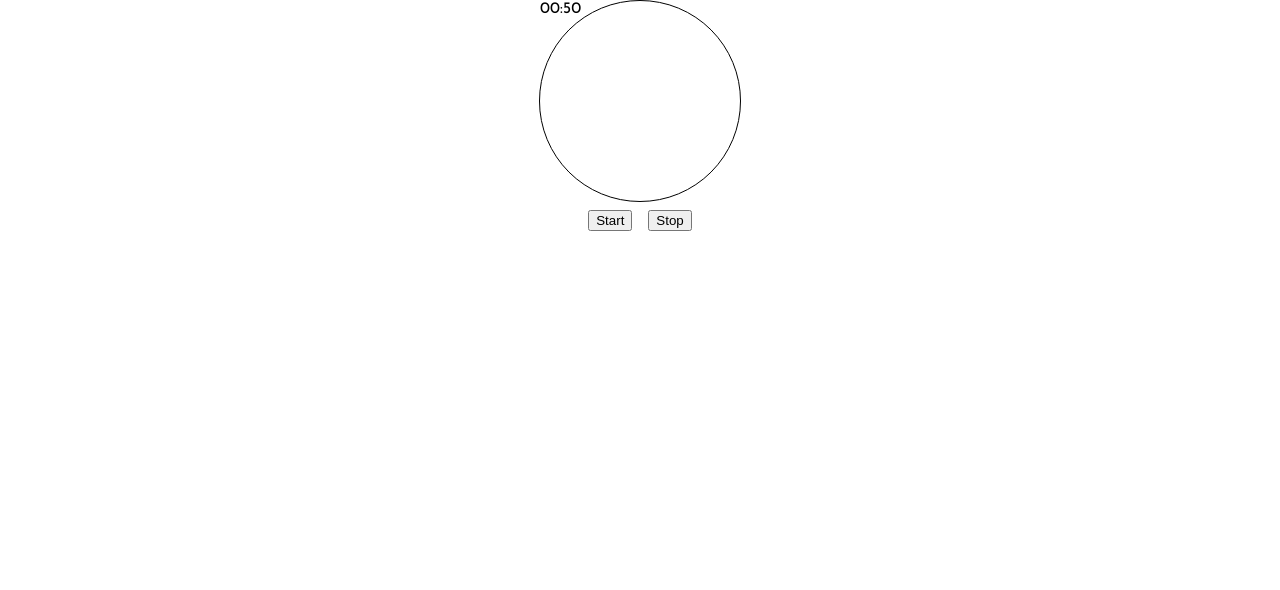
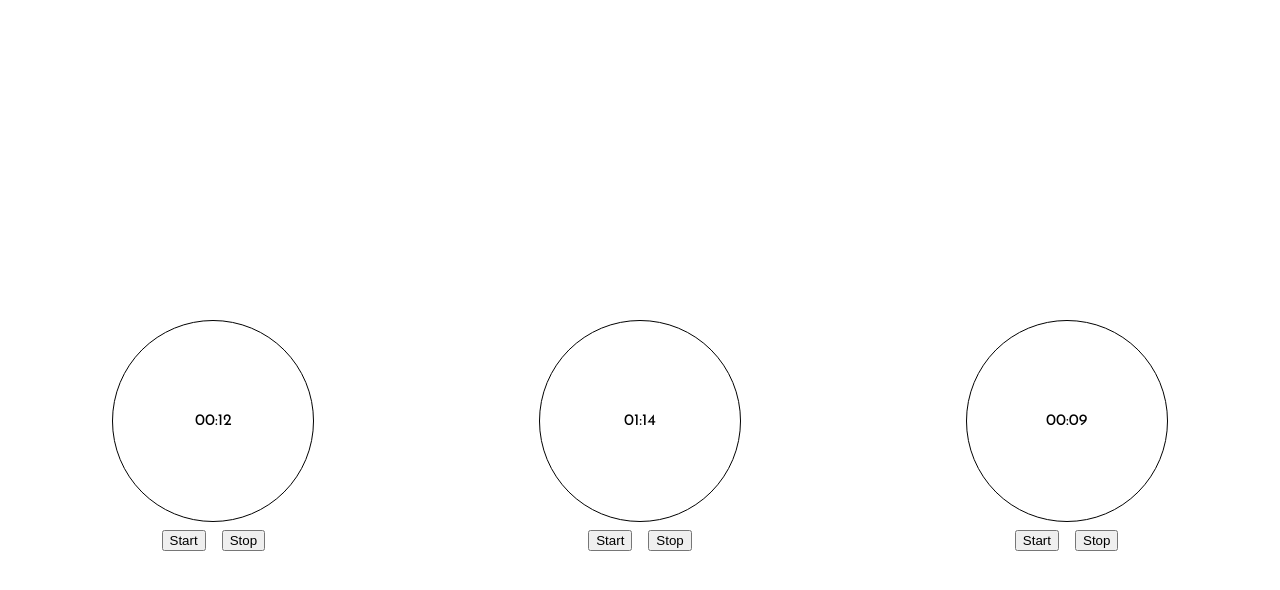
Before and after one commit to mohandast52/my-portfolio, a Next.js app: page /timer in a window 1280 px wide. Shown: the top 590 px of the page. Built offline with nearby package versions, Linux system fonts and the light colour scheme.

Commit message:
timer added

```diff
--- a/components/Timer/index.jsx
+++ b/components/Timer/index.jsx
@@ -1,38 +1,44 @@
+/* eslint-disable react/prop-types */
 import React, { useState, useRef, useEffect } from 'react';
 import { ParentContainer } from './styles';
 
-const Timer = () => {
+const StopWatch = ({ initial = '0', interval = '1' }) => {
   const [isTimerOn, setTimerOn] = useState(false);
-  const [duration, setDuration] = useState(50);
+  const [duration, setDuration] = useState(parseInt(initial, 10));
   const timerRef = useRef(null);
 
-  const handleStart = () => {
-    setTimerOn(true);
+  const handleStartPause = () => {
+    setTimerOn(!isTimerOn);
   };
 
   const handleStop = () => {
+    setDuration(0);
     setTimerOn(false);
   };
 
   useEffect(() => {
     if (isTimerOn) {
       timerRef.current = setInterval(() => {
-        setDuration(prevDuration => prevDuration + 1);
+        setDuration(prevDuration => {
+          const newTime = prevDuration + parseInt(interval, 10);
+          if (newTime > 90) {
+            setTimerOn(false);
+          }
+          return newTime;
+        });
       }, 1000);
     } else if (timerRef) {
       clearInterval(timerRef.current);
     }
   }, [isTimerOn]);
 
-  // const hrs = Math.floor(duration / 3600);
   const minutes = Math.floor((duration % 3600) / 60);
   const seconds = Math.floor(duration % 60);
 
   return (
-    <ParentContainer>
     <div className="container">
       <div className="circle">
-          <div className="show-timerRef">
+        <div className="show-timer">
           <span>{minutes < 10 ? `0${minutes}` : minutes}</span>
           :
           <span>{seconds < 10 ? `0${seconds}` : seconds}</span>
@@ -40,18 +46,24 @@ const Timer = () => {
       </div>
 
       <div className="buttons">
-          <button type="button" onClick={handleStart}>
-            Start
+        <button type="button" onClick={handleStartPause}>
+          {isTimerOn ? 'Pause' : 'Start'}
         </button>
         <button type="button" onClick={handleStop}>
           Stop
         </button>
       </div>
     </div>
-    </ParentContainer>
   );
 };
 
-export default Timer;
+/* ------------------------- */
+const TimerComponent = () => (
+  <ParentContainer className="container-fluid">
+    <StopWatch initial="12" interval="2" />
+    <StopWatch initial="74" interval="6" />
+    <StopWatch initial="9" interval="1" />
+  </ParentContainer>
+);
 
-// https://codepen.io/Basit600/pen/YzwRaRp?editors=0010
+export default TimerComponent;
--- a/components/Timer/styles.jsx
+++ b/components/Timer/styles.jsx
@@ -1,6 +1,14 @@
 import styled from 'styled-components';
 
 export const ParentContainer = styled.div`
+  &.container-fluid {
+    display: flex;
+    flex-direction: row;
+    align-items: center;
+    justify-content: space-around;
+    margin-top: 25%;
+  }
+
   .container {
     display: flex;
     flex-direction: column;
```
Lines whose indentation alone changed are shown as unchanged.
